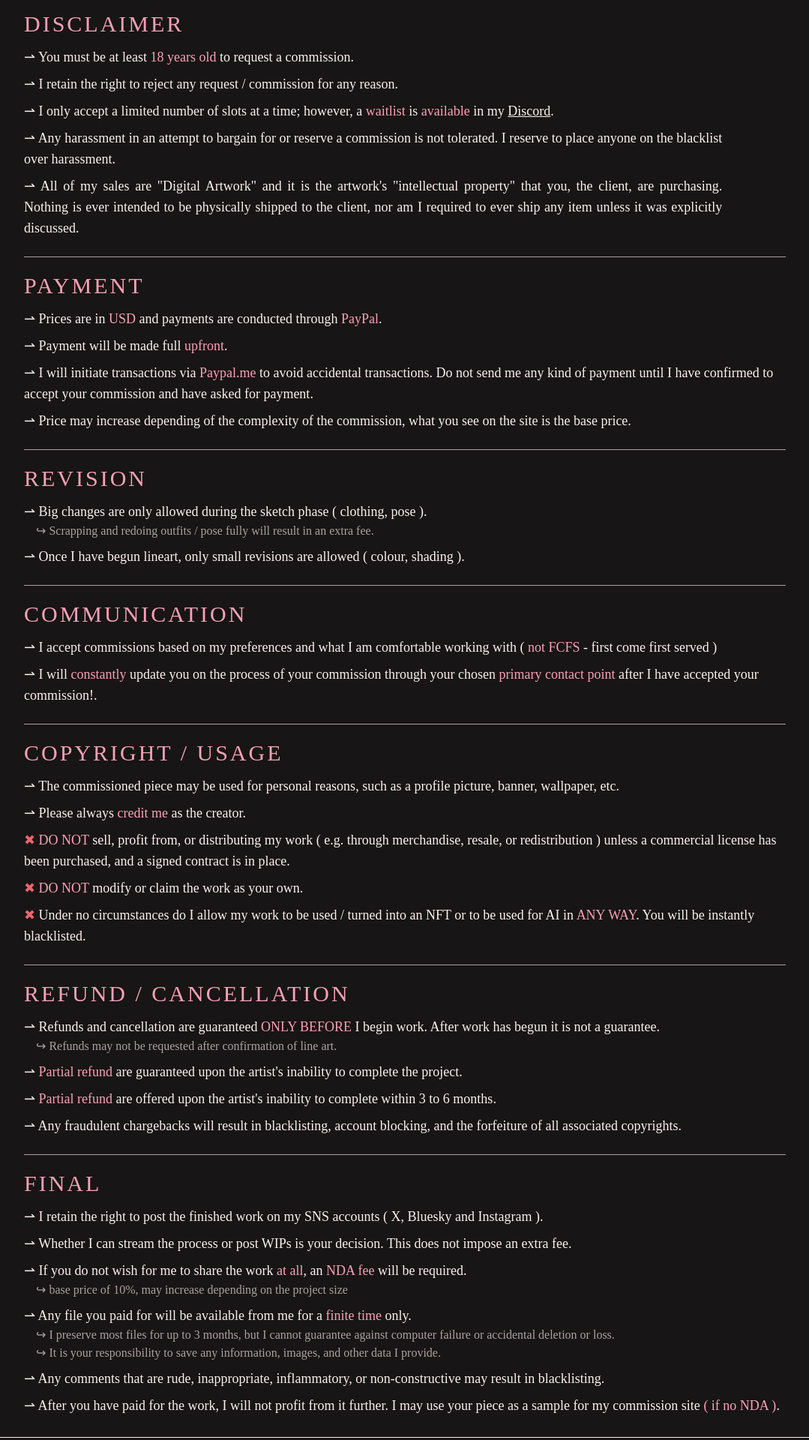
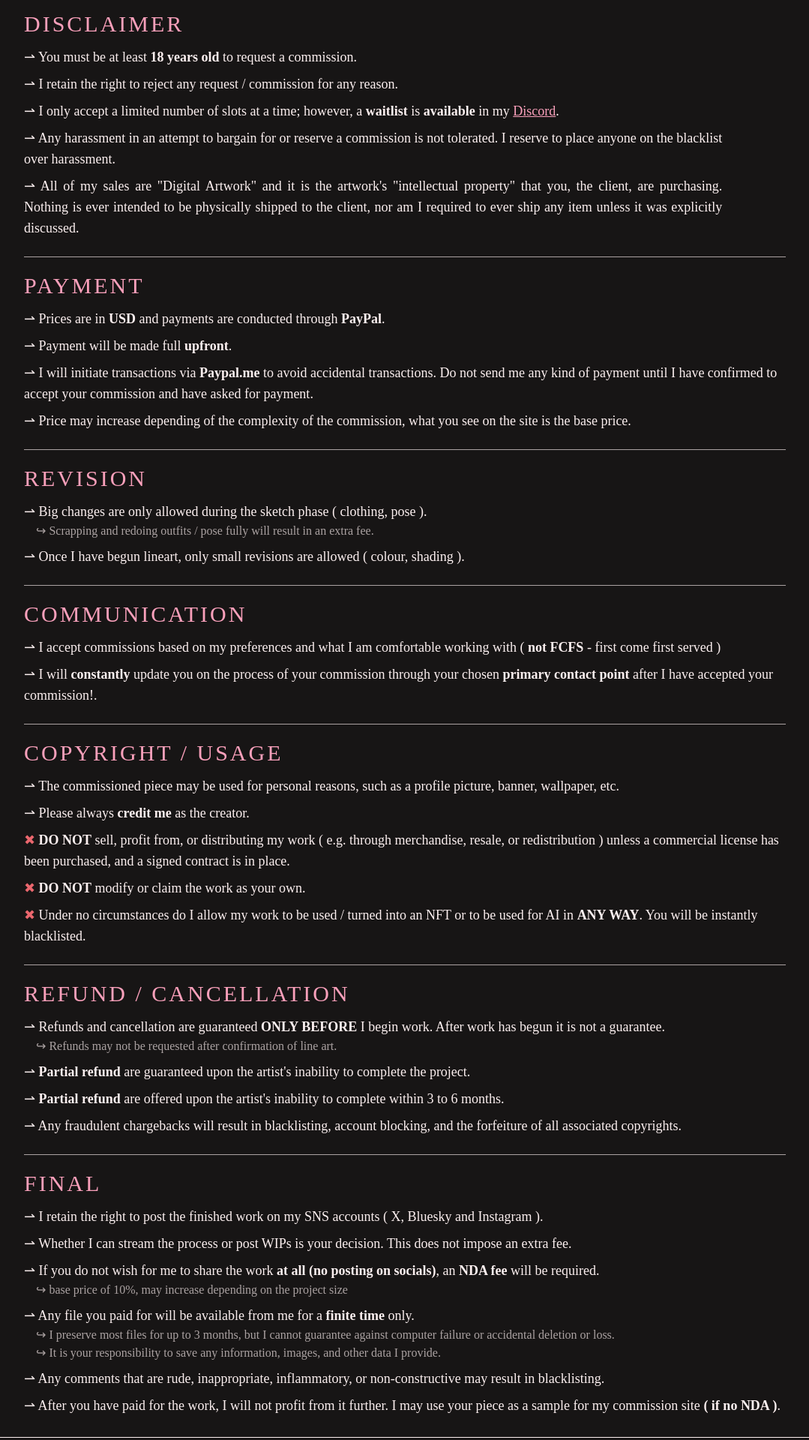
Before and after one commit to cosyreii/ReiingArt, a SvelteKit app: page /terms in a window 1280 px wide. Shown: the part 540-2460 px from the top of the page at 75% size, without its empty margins (100-1179 px from the left). Built offline with nearby package versions, Linux system fonts and the light colour scheme; a web font is replaced by a local one.

Commit message:
pink text highlights > bold

```diff
--- a/src/routes/terms/+page.svelte
+++ b/src/routes/terms/+page.svelte
@@ -15,15 +15,15 @@
 		<div class="w-11/12 text-justify">
 			<p class="mb-3 mt-1 flex w-full text-3xl tracking-widest text-pink">DISCLAIMER</p>
 			<p class="my-2">
-				⇀ You must be at least <span class="text-pink">18 years old</span> to request a commission.
+				⇀ You must be at least <span class="font-black">18 years old</span> to request a commission.
 			</p>
 			<p class="my-2">⇀ I retain the right to reject any request / commission for any reason.</p>
 			<p class="my-2">
-				⇀ I only accept a limited number of slots at a time; however, a <span class="text-pink"
+				⇀ I only accept a limited number of slots at a time; however, a <span class="font-black"
 					>waitlist</span
 				>
-				is <span class="text-pink">available</span> in my
-				<a href="https://discord.gg/kkQHDmhRzN" class="underline">Discord</a>.
+				is <span class="font-black">available</span> in my
+				<a href="https://discord.gg/kkQHDmhRzN" class="underline text-pink">Discord</a>.
 			</p>
 			<p class="my-2">
 				⇀ Any harassment in an attempt to bargain for or reserve a commission is not tolerated. I
@@ -40,12 +40,12 @@
 		<div>
 			<p class="mb-3 mt-1 flex w-full text-3xl tracking-widest text-pink">PAYMENT</p>
 			<p class="my-2">
-				⇀ Prices are in <span class="text-pink">USD</span> and payments are conducted through
-				<span class="text-pink">PayPal</span>.
+				⇀ Prices are in <span class="font-black">USD</span> and payments are conducted through
+				<span class="font-black">PayPal</span>.
 			</p>
-			<p class="my-2">⇀ Payment will be made full <span class="text-pink">upfront</span>.</p>
+			<p class="my-2">⇀ Payment will be made full <span class="font-black">upfront</span>.</p>
 			<p class="my-2">
-				⇀ I will initiate transactions via <span class="text-pink">Paypal.me</span> to avoid accidental
+				⇀ I will initiate transactions via <span class="font-black">Paypal.me</span> to avoid accidental
 				transactions. Do not send me any kind of payment until I have confirmed to accept your commission
 				and have asked for payment.
 			</p>
@@ -72,14 +72,14 @@
 			<p class="mb-3 mt-1 flex w-full text-3xl tracking-widest text-pink">COMMUNICATION</p>
 			<p class="my-2">
 				⇀ I accept commissions based on my preferences and what I am comfortable working with ( <span
-					class="text-pink"
+					class="font-black"
 				>
 					not FCFS</span
 				> - first come first served )
 			</p>
 			<p class="my-2">
-				⇀ I will <span class="text-pink"> constantly </span> update you on the process of your
-				commission through your chosen <span class="text-pink"> primary contact point </span>
+				⇀ I will <span class="font-black"> constantly </span> update you on the process of your
+				commission through your chosen <span class="font-black"> primary contact point </span>
 				after I have accepted your commission!.
 			</p>
 		</div>
@@ -92,20 +92,20 @@
 				banner, wallpaper, etc.
 			</p>
 			<p class="my-2">
-				⇀ Please always <span class="text-pink">credit me</span> as the creator.
+				⇀ Please always <span class="font-black">credit me</span> as the creator.
 			</p>
 			<p class="my-2">
-				<span class="text-red">✖</span> <span class="text-pink">DO NOT</span> sell, profit from, or
+				<span class="text-red">✖</span> <span class="font-black">DO NOT</span> sell, profit from, or
 				distributing my work ( e.g. through merchandise, resale, or redistribution ) unless a commercial
 				license has been purchased, and a signed contract is in place.
 			</p>
 			<p class="my-2">
-				<span class="text-red">✖</span> <span class="text-pink">DO NOT</span> modify or claim the work
+				<span class="text-red">✖</span> <span class="font-black">DO NOT</span> modify or claim the work
 				as your own.
 			</p>
 			<p class="my-2">
 				<span class="text-red">✖</span> Under no circumstances do I allow my work to be used /
-				turned into an NFT or to be used for AI in <span class="text-pink">ANY WAY</span>. You will
+				turned into an NFT or to be used for AI in <span class="font-black">ANY WAY</span>. You will
 				be instantly blacklisted.
 			</p>
 		</div>
@@ -114,18 +114,18 @@
 		<div>
 			<p class="mb-3 mt-1 flex w-full text-3xl tracking-widest text-pink">REFUND / CANCELLATION</p>
 			<p class="mt-2">
-				⇀ Refunds and cancellation are guaranteed <span class="text-pink">ONLY BEFORE</span> I begin
+				⇀ Refunds and cancellation are guaranteed <span class="font-black">ONLY BEFORE</span> I begin
 				work. After work has begun it is not a guarantee.
 			</p>
 			<p class="mb-2 ml-4 text-base text-translucent">
 				↪ Refunds may not be requested after confirmation of line art.
 			</p>
 			<p class="my-2">
-				⇀ <span class="text-pink">Partial refund</span> are guaranteed upon the artist's inability to
+				⇀ <span class="font-black">Partial refund</span> are guaranteed upon the artist's inability to
 				complete the project.
 			</p>
 			<p class="my-2">
-				⇀ <span class="text-pink">Partial refund</span> are offered upon the artist's inability to complete
+				⇀ <span class="font-black">Partial refund</span> are offered upon the artist's inability to complete
 				within 3 to 6 months.
 			</p>
 			<p class="my-2">
@@ -146,14 +146,14 @@
 				extra fee.
 			</p>
 			<p class="mt-2">
-				⇀ If you do not wish for me to share the work <span class="text-pink">at all</span>, an
-				<span class="text-pink">NDA fee</span> will be required.
+				⇀ If you do not wish for me to share the work <span class="font-black">at all (no posting on socials)</span>, an
+				<span class="font-black">NDA fee</span> will be required.
 			</p>
 			<p class=" mb-2 ml-4 text-base text-translucent">
 				↪ base price of 10%, may increase depending on the project size
 			</p>
 			<p class="mt-2">
-				⇀ Any file you paid for will be available from me for a <span class="text-pink"
+				⇀ Any file you paid for will be available from me for a <span class="font-black"
 					>finite time</span
 				> only.
 			</p>
@@ -170,7 +170,7 @@
 			</p>
 			<p class="my-2">
 				⇀ After you have paid for the work, I will not profit from it further. I may use your piece
-				as a sample for my commission site <span class="text-pink">( if no NDA )</span>.
+				as a sample for my commission site <span class="font-black">( if no NDA )</span>.
 			</p>
 		</div>
 	</div>
```
